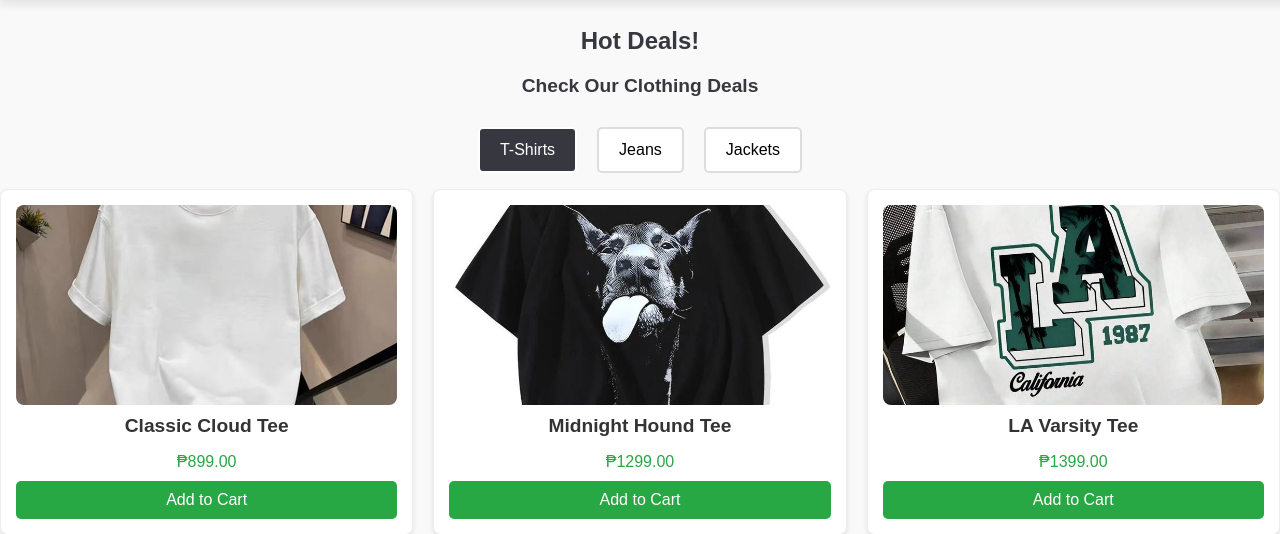
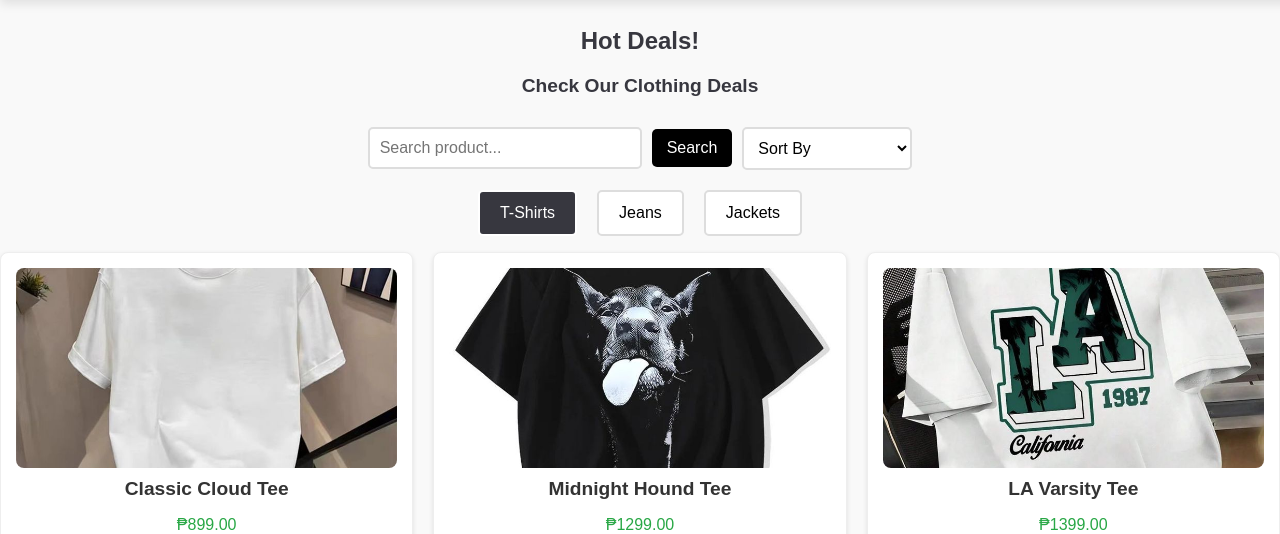
Before and after one commit to alexis21212121/Midterm-Laboratory, a Django app: page /menu/ in a window 1280 px wide. Shown: the part 111-645 px from the top of the page. Run offline with Django 5.2, Linux system fonts and the light colour scheme; data comes from the database, SQL or seed files in the repository.

Commit message:
search and sort by

```diff
--- a/app/templates/app/menu.html
+++ b/app/templates/app/menu.html
@@ -9,6 +9,19 @@
         <div class="section-header">
             <h2>Hot Deals!</h2>
             <p class="clothing-deals">Check Our <span>Clothing Deals</span></p>
+        </div>
+
+        <!-- Search and Sort Controls -->
+        <div class="filter-controls">
+            <input type="text" id="search-box" placeholder="Search product...">
+            <button id="search-btn">Search</button>
+
+            <select id="sort-options">
+                <option value="default">Sort By</option>
+                <option value="name">A-Z</option>
+                <option value="price_low_high">Low to High Price</option>
+                <option value="price_high_low">High to Low Price</option>
+            </select>
         </div>
 
         <!-- Category Navigation -->
@@ -58,7 +71,7 @@
     </div>
 </section>
 
-<!-- jQuery (Required for AJAX) -->
+
 <script src="https://code.jquery.com/jquery-3.6.0.min.js"></script>
 
 <script src="{% static 'js/menu.js' %}"></script>
--- a/static/css/menu.css
+++ b/static/css/menu.css
@@ -164,3 +164,61 @@ body {
 h3 {
     text-align: center;
 }
+
+/* Search and Sort Controls Styling */
+.filter-controls {
+    display: flex;
+    justify-content: center;
+    align-items: center;
+    gap: 10px;
+    margin-bottom: 20px;
+}
+
+/* Search Box */
+#search-box {
+    width: 250px;
+    padding: 10px;
+    border: 2px solid #ddd;
+    border-radius: 5px;
+    font-size: 16px;
+    outline: none;
+    transition: border-color 0.3s ease-in-out;
+}
+
+#search-box:focus {
+    border-color: #ff5733;
+}
+
+/* Search Button */
+#search-btn {
+    background-color: black;
+    color: white;
+    padding: 10px 15px;
+    border: none;
+    border-radius: 5px;
+    cursor: pointer;
+    font-size: 16px;
+    transition: background-color 0.3s ease-in-out;
+}
+
+#search-btn:hover {
+    background-color: white;
+    color: black;
+    border: solid black;
+}
+
+/* Sort Dropdown */
+#sort-options {
+    padding: 10px;
+    border: 2px solid #ddd;
+    border-radius: 5px;
+    font-size: 16px;
+    background-color: white;
+    cursor: pointer;
+    transition: border-color 0.3s ease-in-out;
+}
+
+#sort-options:hover,
+#sort-options:focus {
+    border-color: black;
+}
--- a/static/js/menu.js
+++ b/static/js/menu.js
@@ -61,3 +61,60 @@ $(document).ready(function () {
         $("#cart-count").text(count);
     }
 });
+
+document.addEventListener("DOMContentLoaded", function () {
+    const categoryButtons = document.querySelectorAll(".category-btn");
+    const productLists = document.querySelectorAll(".product-list");
+    const searchBox = document.getElementById("search-box");
+    const searchBtn = document.getElementById("search-btn");
+    const sortOptions = document.getElementById("sort-options");
+
+    function showCategory(categoryId) {
+        productLists.forEach(list => list.style.display = "none");
+        const selectedCategory = document.querySelector(`.category-${categoryId}`);
+        if (selectedCategory) selectedCategory.style.display = "block";
+    }
+
+    const defaultCategoryButton = document.querySelector(".category-btn");
+    if (defaultCategoryButton) {
+        defaultCategoryButton.classList.add("active");
+        showCategory(defaultCategoryButton.getAttribute("data-category-id"));
+    }
+
+    categoryButtons.forEach(button => {
+        button.addEventListener("click", function () {
+            categoryButtons.forEach(btn => btn.classList.remove("active"));
+            this.classList.add("active");
+            showCategory(this.getAttribute("data-category-id"));
+        });
+    });
+
+    // Search functionality
+    searchBtn.addEventListener("click", function () {
+        const searchQuery = searchBox.value.toLowerCase();
+        document.querySelectorAll(".product-item").forEach(item => {
+            const productName = item.querySelector(".product-name").textContent.toLowerCase();
+            item.style.display = productName.includes(searchQuery) ? "block" : "none";
+        });
+    });
+
+    // Sorting functionality
+    sortOptions.addEventListener("change", function () {
+        const selectedOption = this.value;
+        const visibleCategory = document.querySelector(".product-list[style='display: block;']");
+        if (!visibleCategory) return;
+
+        let products = Array.from(visibleCategory.querySelectorAll(".product-item"));
+
+        if (selectedOption === "name") {
+            products.sort((a, b) => a.querySelector(".product-name").textContent.localeCompare(b.querySelector(".product-name").textContent));
+        } else if (selectedOption === "price_low_high") {
+            products.sort((a, b) => parseFloat(a.querySelector(".product-price").textContent.replace("₱", "")) - parseFloat(b.querySelector(".product-price").textContent.replace("₱", "")));
+        } else if (selectedOption === "price_high_low") {
+            products.sort((a, b) => parseFloat(b.querySelector(".product-price").textContent.replace("₱", "")) - parseFloat(a.querySelector(".product-price").textContent.replace("₱", "")));
+        }
+
+        // Append sorted products back to the container
+        products.forEach(product => visibleCategory.querySelector(".products-container").appendChild(product));
+    });
+});
```
